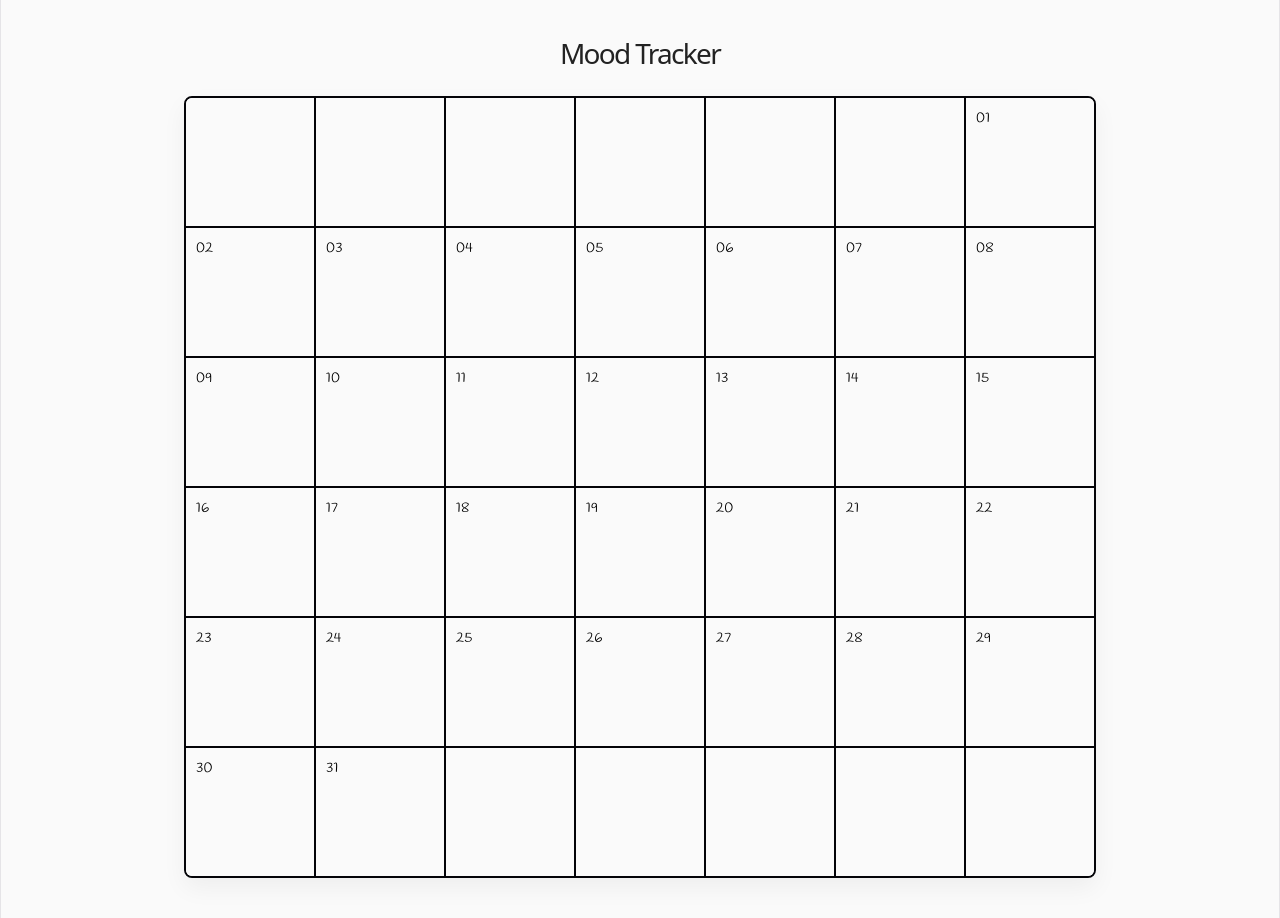
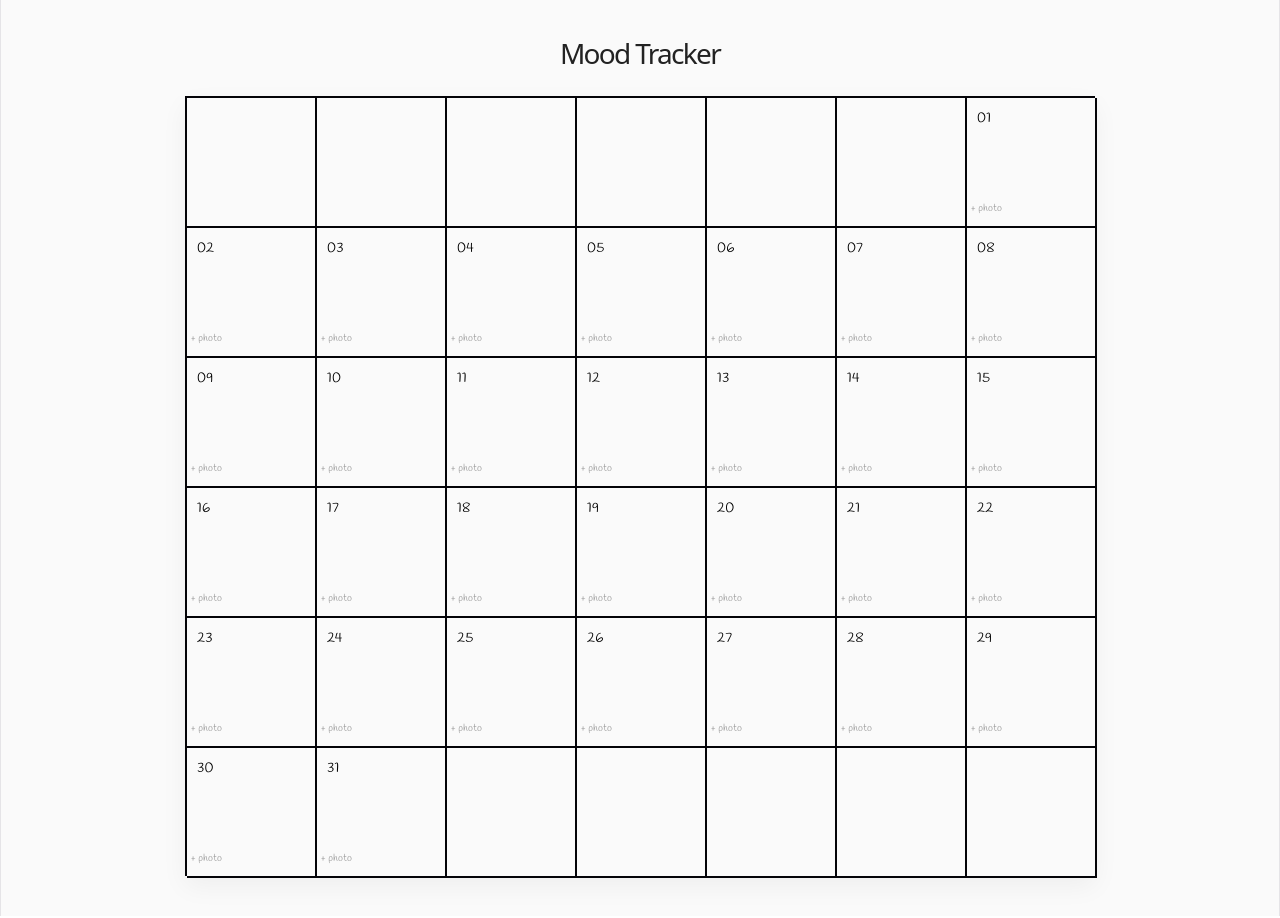
Before and after one commit to lifeaboutgreatgift/mood-tracker, a React (Vite) app: page / in a window 1280 px wide. Built offline with nearby package versions, Linux system fonts and the light colour scheme.

Commit message:
feat(mood-tracker): add draggable polaroid upload + fix grid border

```diff
--- a/src/App.jsx
+++ b/src/App.jsx
@@ -20,25 +20,21 @@ function App() {
   const totalCells = totalDays.length;
   const rowCount = Math.ceil(totalCells / 7);
   const paddedDays = [...totalDays];
-  const [draggingDay, setDraggingDay] = useState(null); // which day is being dragged right now
+  const [draggingDay, setDraggingDay] = useState(null);
 
   while (paddedDays.length < rowCount * 7) paddedDays.push(null);
 
-  // ---- mood state ----
   const [moods, setMoods] = useState({});
 
-  // ---- load saved moods once when app starts ----
   useEffect(() => {
     const saved = localStorage.getItem('moods');
     if (saved) setMoods(JSON.parse(saved));
   }, []);
 
-  // ---- save moods every time they change ----
   useEffect(() => {
     localStorage.setItem('moods', JSON.stringify(moods));
   }, [moods]);
 
-  // ---- click handler to cycle moods ----
   function handleDayClick(day) {
     setMoods((prev) => {
       const existing = prev[day] || { x: 70, y: 8, emoji: '' };
@@ -48,21 +44,41 @@ function App() {
     });
   }
 
+  // ---- NEW: handles the file picker selection ----
+  function handlePhotoUpload(day, event) {
+    const file = event.target.files[0];
+    if (!file) return;
+
+    const reader = new FileReader();
+    reader.onload = () => {
+      setMoods((prev) => ({
+        ...prev,
+        [day]: {
+          ...prev[day],
+          photo: reader.result,
+          photoX: prev[day]?.photoX ?? 20,
+          photoY: prev[day]?.photoY ?? 40
+        }
+      }));
+    };
+    reader.readAsDataURL(file);
+  }
+
   return (
-    <div  style={{ minHeight: '100vh', width: '100%', padding: '40px', fontFamily: 'Handlee, cursive' }}>
+    <div style={{ minHeight: '100vh', width: '100%', padding: '40px', fontFamily: 'Handlee, cursive' }}>
       <div style={{ maxWidth: '1200px', margin: '0 auto' }}>
         <h1 style={{ margin: '0 0 5px 0', fontSize: '28px', color: '#222' }}>Mood Tracker</h1>
 
         <div style={{
           position: 'relative',
-          width: '912px', // Tweak slightly to 912px to account for the outer borders cleanly
-          height: `${rowCount * 130 + 2}px`,
+          width: '910px',
+          height: `${rowCount * 130 }px`,
+          boxSizing: 'border-box',
           backgroundColor: '#fafafa',
           border: '2px solid #040408',
-          borderRadius: '8px',
+          borderRadius: '0px',
           boxShadow: '0 10px 25px rgba(0, 0, 0, 0.05)',
-          margin: '30px auto 0 auto',
-          overflow: 'hidden'
+          margin: '30px auto 0 auto'
         }}>
 
           <div style={{
@@ -74,14 +90,18 @@ function App() {
           }}>
 
             {paddedDays.map((day, index) => {
-              const isLastColumn = (index + 1) % 7 === 0;
+             /* const isLastColumn = (index + 1) % 7 === 0;
               const isLastRow = index >= (rowCount - 1) * 7;
 
-              // Crisp border setup: inner cells get borders on the right and bottom
               const borderStyle = {
                 borderRight: isLastColumn ? 'none' : '2px solid #040408',
                 borderBottom: isLastRow ? 'none' : '2px solid #040408'
               };
+              */
+             const borderStyle ={
+              borderRight: '2px solid #040408',
+              borderBottom: '2px solid #040408'
+             }
 
               return (
                 <div
@@ -97,14 +117,23 @@ function App() {
                     <div
                       onClick={() => handleDayClick(day)}
                       onMouseMove={(e) => {
-                        if (draggingDay !== day) return;
+                        // ---- CHANGED: now handles both emoji AND photo dragging ----
+                        if (!draggingDay) return;
                         const rect = e.currentTarget.getBoundingClientRect();
                         const newX = e.clientX - rect.left;
                         const newY = e.clientY - rect.top;
-                        setMoods((prev) => ({
-                          ...prev,
-                          [day]: { ...prev[day], x: newX, y: newY }
-                        }));
+
+                        if (draggingDay === day) {
+                          setMoods((prev) => ({
+                            ...prev,
+                            [day]: { ...prev[day], x: newX, y: newY }
+                          }));
+                        } else if (draggingDay === `photo-${day}`) {
+                          setMoods((prev) => ({
+                            ...prev,
+                            [day]: { ...prev[day], photoX: newX, photoY: newY }
+                          }));
+                        }
                       }}
                       onMouseUp={() => setDraggingDay(null)}
                       style={{ position: 'relative', width: '100%', height: '100%', cursor: 'pointer' }}
@@ -141,11 +170,61 @@ function App() {
                           {moods[day]?.emoji}
                         </div>
                       )}
+
+                      {/* ---- NEW: hidden file input, one per day ---- */}
+                      <input
+                        type="file"
+                        accept="image/*"
+                        id={`photo-upload-${day}`}
+                        style={{ display: 'none' }}
+                        onChange={(e) => handlePhotoUpload(day, e)}
+                      />
+
+                      {/* ---- NEW: polaroid photo (draggable) or upload button ---- */}
+                      {moods[day]?.photo ? (
+                        <div
+                          onMouseDown={(e) => {
+                            e.stopPropagation();
+                            setDraggingDay(`photo-${day}`);
+                          }}
+                          style={{
+                            position: 'absolute',
+                            left: `${moods[day]?.photoX ?? 20}px`,
+                            top: `${moods[day]?.photoY ?? 40}px`,
+                            backgroundColor: '#fff',
+                            padding: '4px 4px 12px 4px',
+                            boxShadow: '0 2px 6px rgba(0,0,0,0.2)',
+                            cursor: 'grab',
+                            transform: 'rotate(-3deg)',
+                            zIndex: draggingDay === `phote-${day}` ? 999:10
+                          }}
+                        >
+                          <img
+                            src={moods[day].photo}
+                            style={{ width: '60px', height: '60px', objectFit: 'cover', display: 'block' }}
+                          />
+                        </div>
+                      ) : (
+                        <label
+                          htmlFor={`photo-upload-${day}`}
+                          onClick={(e) => e.stopPropagation()}
+                          style={{
+                            position: 'absolute',
+                            bottom: '4px',
+                            left: '4px',
+                            fontSize: '10px',
+                            color: '#999',
+                            cursor: 'pointer'
+                          }}
+                        >
+                          + photo
+                        </label>
+                      )}
                     </div>
                   )}
                 </div>
-              ); // Closing tag for return item loop
-            })} {/* Closing tag for map function */}
+              );
+            })}
 
           </div>
         </div>
```
